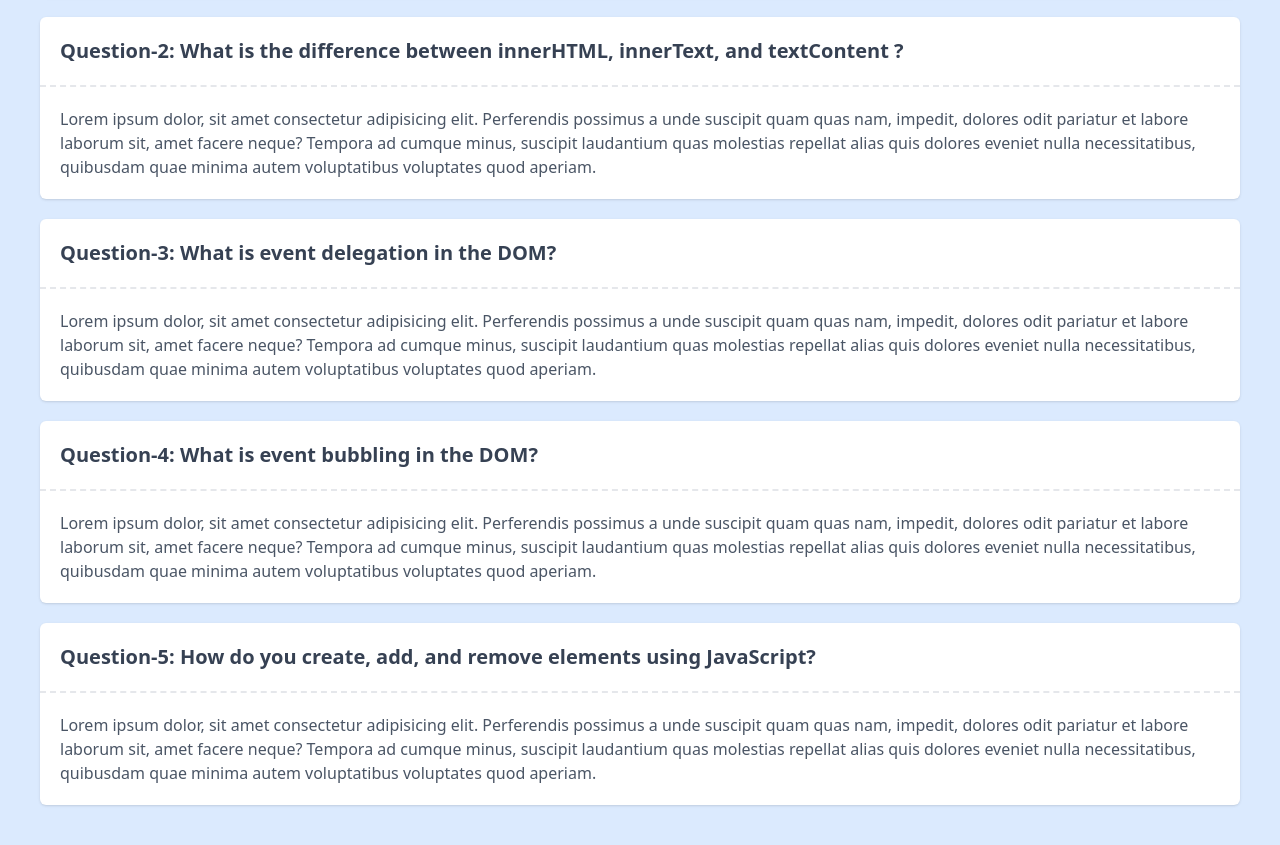
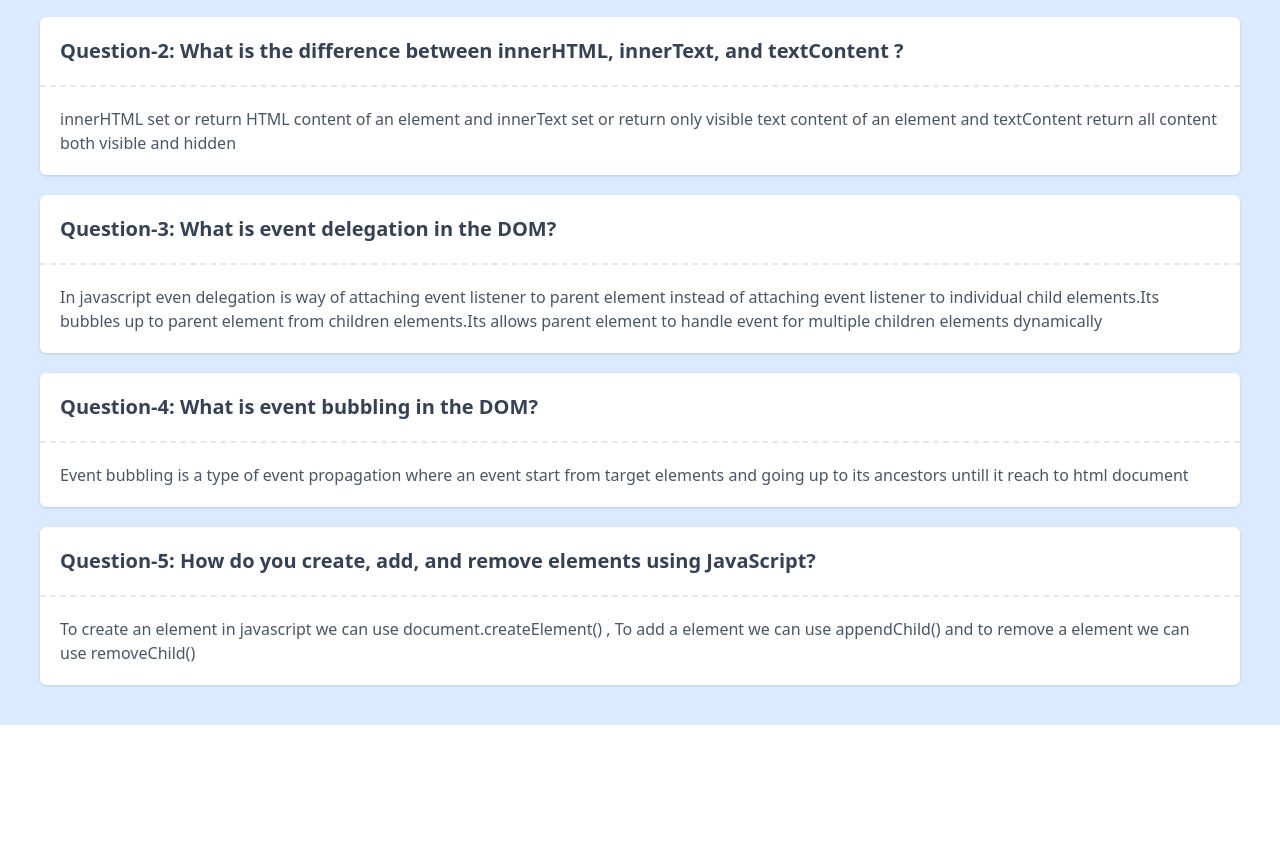
Before and after one commit to jobaied24/assignment5, a plain HTML site: page discover.html in a window 1280 px wide. Shown: the part 309-1154 px from the top of the page. After the commit the page ends 1034 px from the top, so only its background shows below. Drawn offline with nearby package versions, Linux system fonts and the light colour scheme.

Commit message:
completed assignment 5

```diff
--- a/discover.html
+++ b/discover.html
@@ -45,10 +45,11 @@
             <p class="px-5 py-5 text-gray-600">We can select an element in the DOM by using "getElementById" to select by id ,"getElementsByClassName" to select by Class,"gerElementsByTagName" to select by tag name,"querySelector" and "querySeclectorAll"</p>
         </div>
 
+
         <!-- ques-2 -->
         <div class="bg-white rounded-md shadow-sm my-5">
             <h2 class="text-xl font-bold text-gray-700 p-5 border-b-2 border-dashed border-gray-200">Question-2: What is the difference between innerHTML, innerText, and textContent ?</h2>
-            <p class="px-5 py-5 text-gray-600">Lorem ipsum dolor, sit amet consectetur adipisicing elit. Perferendis possimus a unde suscipit quam quas nam, impedit, dolores odit pariatur et labore laborum sit, amet facere neque? Tempora ad cumque minus, suscipit laudantium quas molestias repellat alias quis dolores eveniet nulla necessitatibus, quibusdam quae minima autem voluptatibus voluptates quod aperiam.</p>
+            <p class="px-5 py-5 text-gray-600">innerHTML set or return HTML content of an element and innerText set or return only visible text content of an element and textContent return all content both visible and hidden</p>
         </div>
 
         <!-- ques-3 -->
@@ -56,19 +57,19 @@
             <h2 class="text-xl font-bold text-gray-700 p-5 border-b-2 border-dashed border-gray-200">Question-3: What is event delegation in the DOM?
 
             </h2>
-            <p class="px-5 py-5 text-gray-600">Lorem ipsum dolor, sit amet consectetur adipisicing elit. Perferendis possimus a unde suscipit quam quas nam, impedit, dolores odit pariatur et labore laborum sit, amet facere neque? Tempora ad cumque minus, suscipit laudantium quas molestias repellat alias quis dolores eveniet nulla necessitatibus, quibusdam quae minima autem voluptatibus voluptates quod aperiam.</p>
+            <p class="px-5 py-5 text-gray-600">In javascript even delegation is way of attaching event listener to parent element instead of attaching event listener to individual child elements.Its bubbles up to parent element from children elements.Its allows parent element to handle event for multiple children elements dynamically</p>
         </div>
 
         <!-- ques-4 -->
         <div class="bg-white rounded-md shadow-sm my-5">
             <h2 class="text-xl font-bold text-gray-700 p-5 border-b-2 border-dashed border-gray-200">Question-4: What is event bubbling in the DOM?</h2>
-            <p class="px-5 py-5 text-gray-600">Lorem ipsum dolor, sit amet consectetur adipisicing elit. Perferendis possimus a unde suscipit quam quas nam, impedit, dolores odit pariatur et labore laborum sit, amet facere neque? Tempora ad cumque minus, suscipit laudantium quas molestias repellat alias quis dolores eveniet nulla necessitatibus, quibusdam quae minima autem voluptatibus voluptates quod aperiam.</p>
+            <p class="px-5 py-5 text-gray-600">Event bubbling is a type of event propagation where an event start from target elements and going up to its ancestors untill it reach to html document</p>
         </div>
 
         <!-- ques-5 -->
         <div class="bg-white rounded-md shadow-sm my-5">
             <h2 class="text-xl font-bold text-gray-700 p-5 border-b-2 border-dashed border-gray-200">Question-5: How do you create, add, and remove elements using JavaScript?</h2>
-            <p class="px-5 py-5 text-gray-600">Lorem ipsum dolor, sit amet consectetur adipisicing elit. Perferendis possimus a unde suscipit quam quas nam, impedit, dolores odit pariatur et labore laborum sit, amet facere neque? Tempora ad cumque minus, suscipit laudantium quas molestias repellat alias quis dolores eveniet nulla necessitatibus, quibusdam quae minima autem voluptatibus voluptates quod aperiam.</p>
+            <p class="px-5 py-5 text-gray-600">To create an element in javascript we can use document.createElement() , To add a element we can use appendChild() and to remove a element we can use removeChild()</p>
         </div>
 
      </section>
--- a/js/card.js
+++ b/js/card.js
@@ -107,7 +107,7 @@ document.getElementById('discover').addEventListener('click',function(event){
 
     return currentDate.toLocaleDateString('en-US',convertedDate);
    }
-   console.log(newDate())
+
 
 
    const dateSection =document.getElementById('date').innerText=newDate(
```
